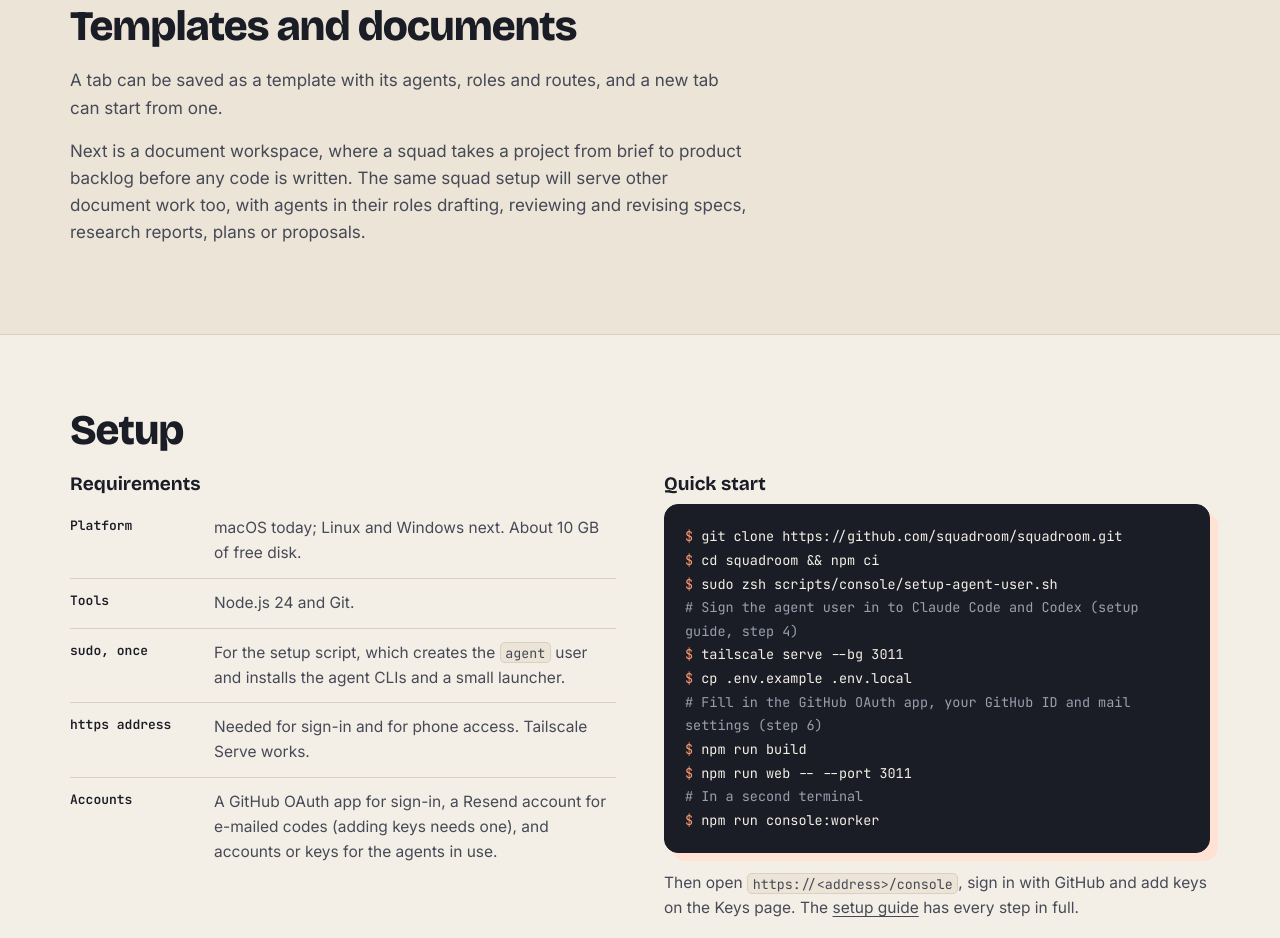
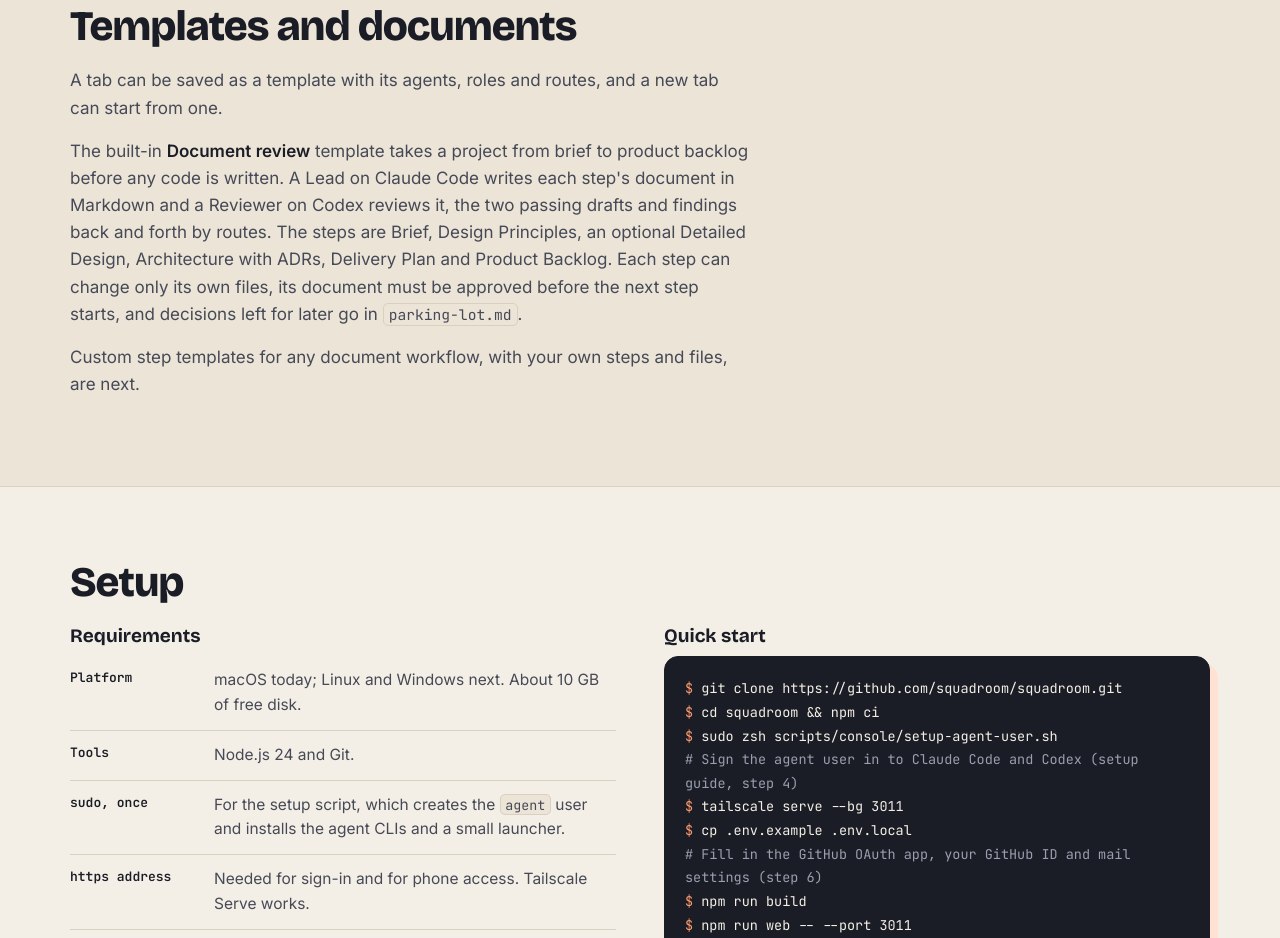
Before and after one commit to squadroom/squadroom.github.io, a plain HTML site: page index.html in a window 1280 px wide. Shown: the part 6484-7422 px from the top of the page. Drawn offline with nearby package versions, Linux system fonts and the light colour scheme.

Commit message:
Describe the built-in Document review template as it exists
The document flow already ships as the Document review template: a
Lead and a Reviewer from another vendor work step by step from Brief
to Product Backlog, each step approved before the next. Only custom
step templates are next. Commit approval is what moves a tab with
steps forward.

Co-Authored-By: Claude Opus 5.5 <noreply@anthropic.com>

```diff
--- a/index.html
+++ b/index.html
@@ -279,8 +279,8 @@
               and every finished turn is committed, so the work can be reviewed
               turn by turn. Nothing is pushed until the push is approved, once
               or always for that agent; Squadroom then pushes the branch and
-              opens a pull request. Approving a commit in Changes is a separate
-              review record and does not push.
+              opens a pull request. Approving a commit in Changes is separate
+              and does not push; a tab with steps needs it to move on.
             </p>
           </div>
           <figure class="shot">
@@ -446,11 +446,19 @@
             routes, and a new tab can start from one.
           </p>
           <p>
-            Next is a document workspace, where a squad takes a project from
-            brief to product backlog before any code is written. The same
-            squad setup will serve other document work too, with agents in
-            their roles drafting, reviewing and revising specs, research
-            reports, plans or proposals.
+            The built-in <strong>Document review</strong> template takes a
+            project from brief to product backlog before any code is written.
+            A Lead on Claude Code writes each step's document in Markdown and
+            a Reviewer on Codex reviews it, the two passing drafts and findings
+            back and forth by routes. The steps are Brief, Design Principles,
+            an optional Detailed Design, Architecture with ADRs, Delivery Plan
+            and Product Backlog. Each step can change only its own files, its
+            document must be approved before the next step starts, and
+            decisions left for later go in <code>parking-lot.md</code>.
+          </p>
+          <p>
+            Custom step templates for any document workflow, with your own
+            steps and files, are next.
           </p>
         </div>
       </div>
```
